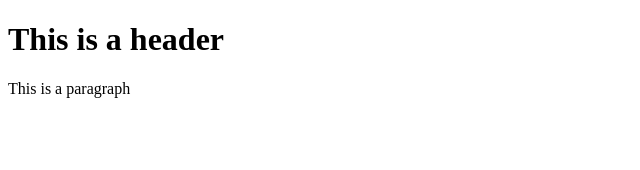
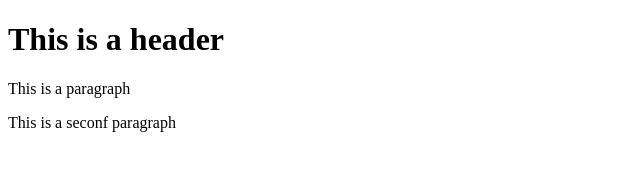
Before and after one commit to AmbidiHarshavardhan/Git-check, a plain HTML site: page templates/test.html in a window 1280 px wide. Shown: the whole page, without its empty margins (0-640 px from the left). Drawn offline with Linux system fonts and the light colour scheme.

Commit message:
Third Commit

```diff
--- a/templates/test.html
+++ b/templates/test.html
@@ -6,5 +6,6 @@
     <body>
         <h1>This is a header</h1>
         <p>This is a paragraph</p>
+        <p>This is a seconf paragraph</p>
     </body>
 </html>
```
